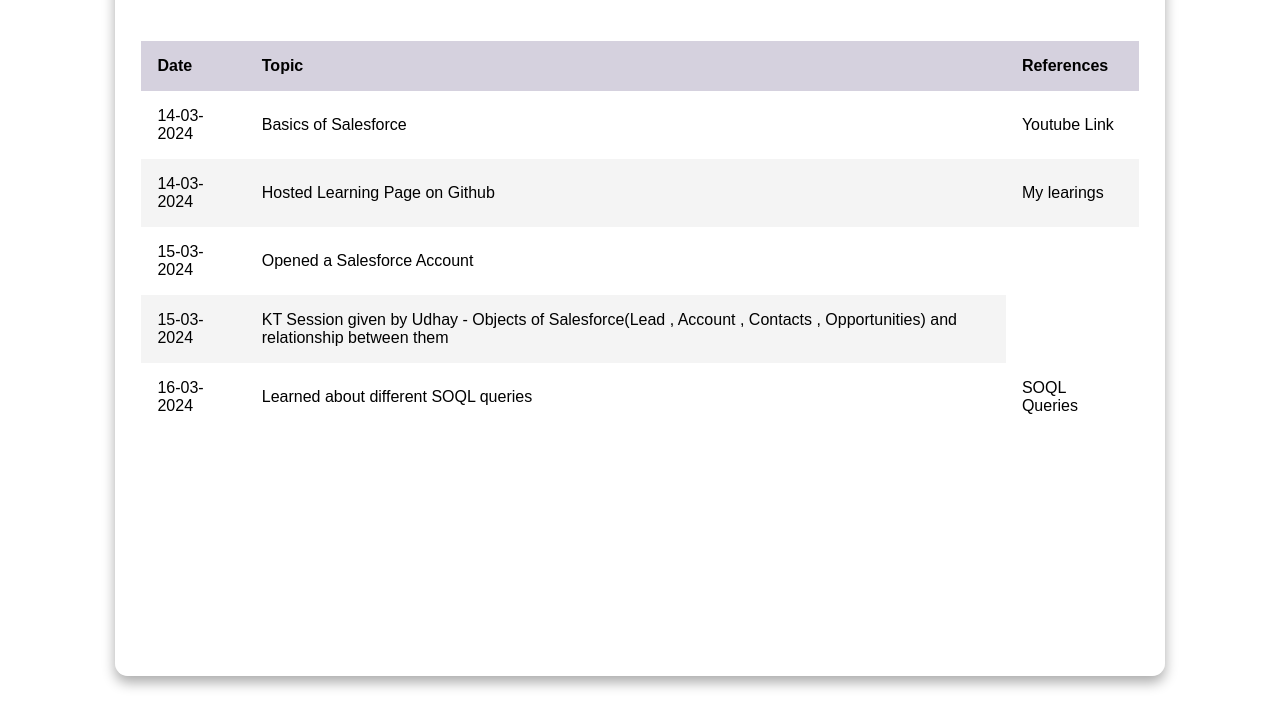
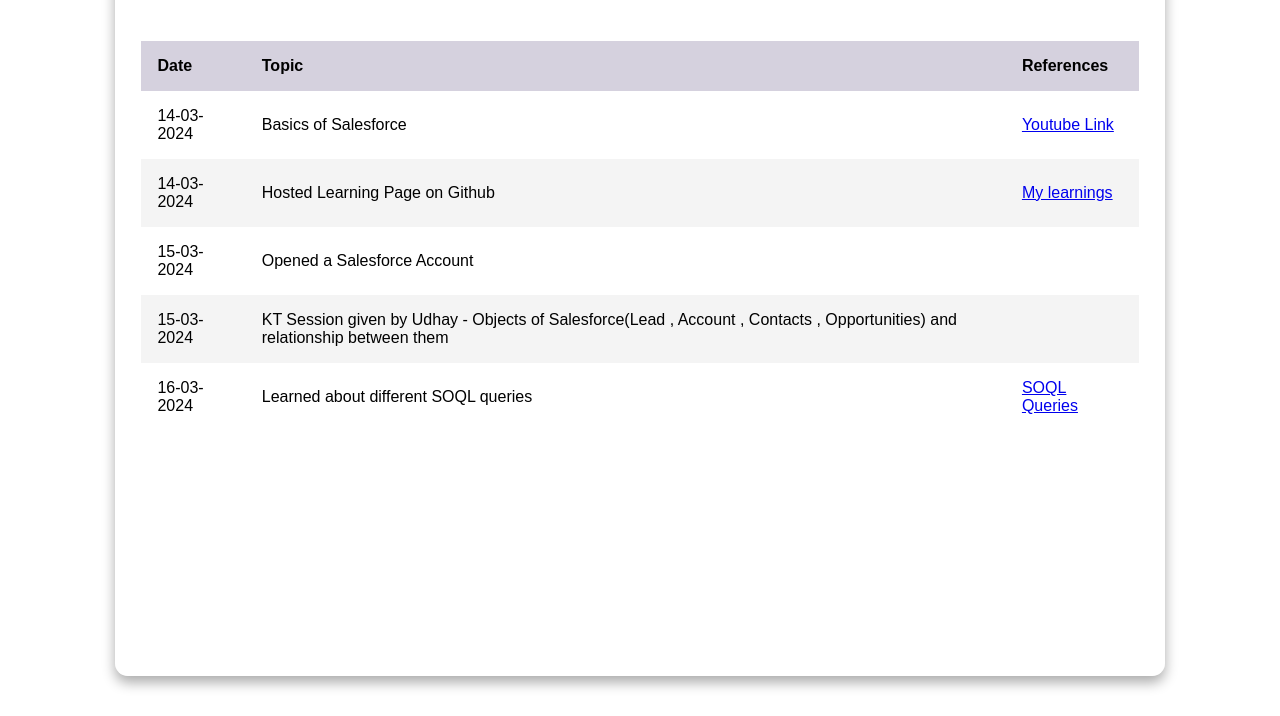
Before and after one commit to AlipsaSahooPS/AlipsaSahoo-Portfolio, a plain HTML site: page index.html in a window 1280 px wide. Shown: the part 84-800 px from the top of the page. Drawn offline with Linux system fonts and the light colour scheme.

Commit message:
second commit

```diff
--- a/index.html
+++ b/index.html
@@ -4,7 +4,7 @@
     <meta charset="UTF-8" />
     <meta name="viewport" content="width=device-width, initial-scale=1.0" />
     <title>Daily Records</title>
-    <link rel="stylesheet" href="style.css">
+    <link rel="stylesheet" href="style.css" />
   </head>
   <body>
     <main class="table">
@@ -24,27 +24,42 @@
             <tr>
               <td>14-03-2024</td>
               <td>Basics of Salesforce</td>
-              <td><a href="https://www.youtube.com/watch?v=yrJeQelEsjk"></a>Youtube Link</td>
+              <td>
+                <a href="https://www.youtube.com/watch?v=yrJeQelEsjk"
+                  >Youtube Link</a
+                >
+              </td>
             </tr>
-             <tr>
+            <tr>
               <td>14-03-2024</td>
               <td>Hosted Learning Page on Github</td>
-              <td><a href="https://alipsasahoops.github.io/AlipsaSahoo-Portfolio/"></a>My learings</td>
+              <td>
+                <a href="https://alipsasahoops.github.io/AlipsaSahoo-Portfolio/"
+                  >My learnings</a
+                >
+              </td>
             </tr>
             <tr>
               <td>15-03-2024</td>
               <td>Opened a Salesforce Account</td>
-              <!-- <td><a href="https://alipsasahoops.github.io/AlipsaSahoo-Portfolio/"></a>My learings</td> -->
+              <td><!-- Add a link here --></td>
             </tr>
             <tr>
               <td>15-03-2024</td>
-              <td>KT Session given by Udhay - Objects of Salesforce(Lead , Account , Contacts , Opportunities) and relationship between them</td>
-              <!-- <td><a href="https://alipsasahoops.github.io/AlipsaSahoo-Portfolio/"></a>My learings</td> -->
+              <td>
+                KT Session given by Udhay - Objects of Salesforce(Lead , Account
+                , Contacts , Opportunities) and relationship between them
+              </td>
+              <td><!-- Add a link here --></td>
             </tr>
             <tr>
               <td>16-03-2024</td>
               <td>Learned about different SOQL queries</td>
-              <td><a href="https://www.youtube.com/watch?v=yrJeQelEsjk"></a>SOQL Queries</td>
+              <td>
+                <a href="https://www.youtube.com/watch?v=yrJeQelEsjk"
+                  >SOQL Queries</a
+                >
+              </td>
             </tr>
           </tbody>
         </table>
```
